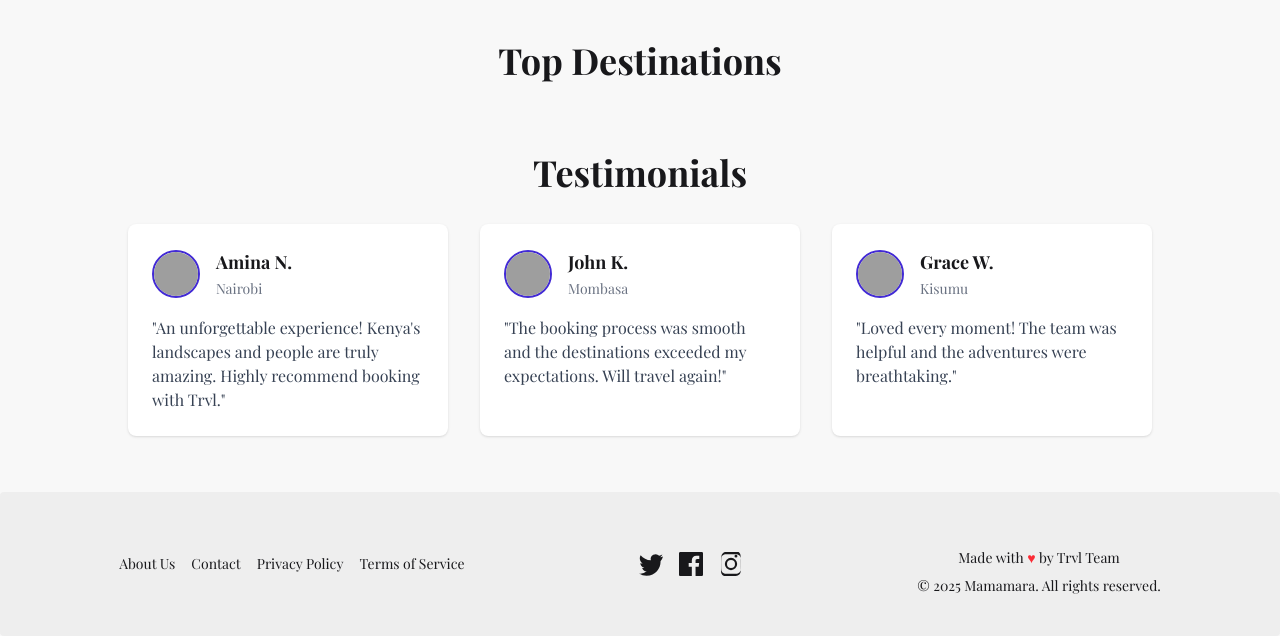
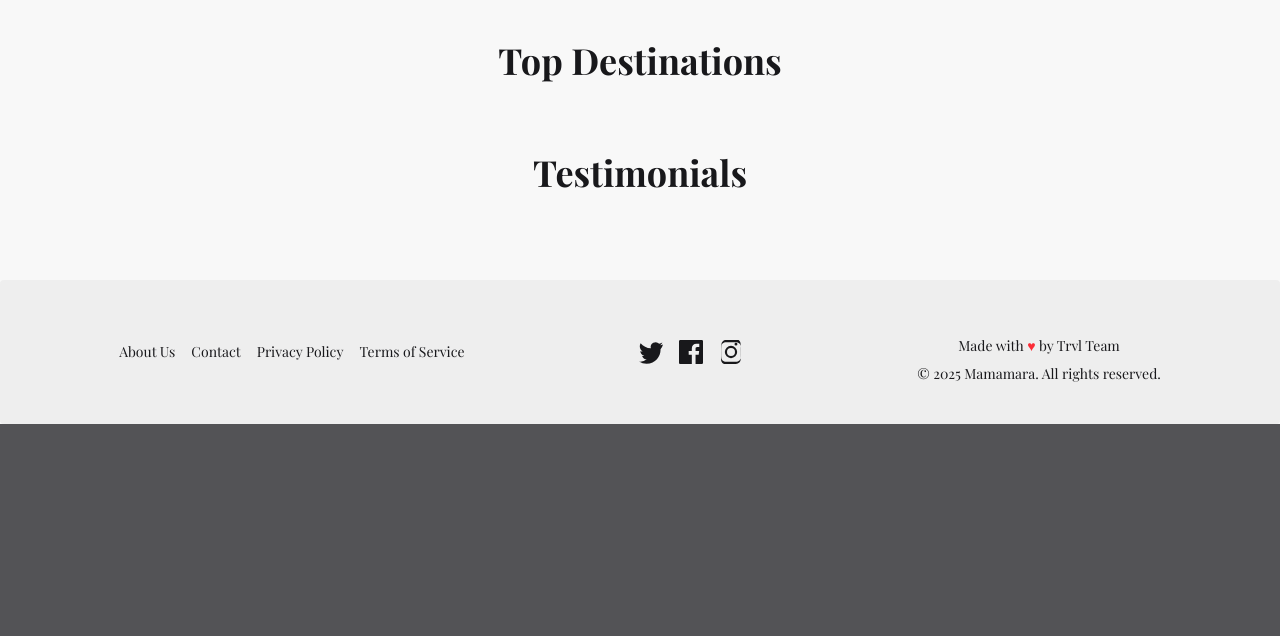
Before and after one commit to MissMern/dev-quest, a Laravel app: template trvl-landing/resources/views/welcome.blade.php in a window 1280 px wide. Shown: the part 889-1525 px from the top of the page. After the commit the page ends 1313 px from the top, so only its background shows below. Run offline with Laravel 12, Linux system fonts and the light colour scheme; the template is opened without the code that fills it, so the values that code supplies are empty; style sheets or scripts are compiled from the project's sources; grey boxes are pictures that could not be loaded.

Commit message:
merging of the two projects

```diff
--- a/trvl-landing/app/Http/Controllers/DestinationsController.php
+++ b/trvl-landing/app/Http/Controllers/DestinationsController.php
@@ -15,6 +15,9 @@ class DestinationsController extends Controller
         public function index()
         {
             $destinations = DB::select('EXEC get_all_destinations');
-            return view('welcome', compact('destinations'));
+            $users =DB::select('EXEC get_all_users');
+
+
+            return view('welcome', compact('destinations','users'));
         }
 }
--- a/trvl-landing/resources/views/welcome.blade.php
+++ b/trvl-landing/resources/views/welcome.blade.php
@@ -88,39 +88,24 @@
     @endforeach
 </div>
 
+
 <!--Testimonials-->
 <h1 class="mt-10 text-center font-playfairdisplay text-4xl font-bold">Testimonials</h1>
 <div class="flex flex-col md:flex-row justify-center items-stretch gap-8 my-8">
-    <div class="card bg-base-100 shadow-sm p-6 w-full md:w-80">
+   @foreach($users as $user)
+<div class="card bg-base-100 shadow-sm p-6 w-full md:w-80">
         <div class="flex items-center gap-4 mb-4">
-            <img src="https://randomuser.me/api/portraits/women/44.jpg" alt="User" class="w-12 h-12 rounded-full border-2 border-primary" />
+            <img src="{{ asset($user->pic) }}" alt="User" class="w-12 h-12 rounded-full border-2 border-primary" />
             <div>
-                <h3 class="font-bold text-lg">Amina N.</h3>
-                <span class="text-sm text-gray-500">Nairobi</span>
+                <h3 class="font-bold text-lg">{{$user->name}}</h3>
+                <span class="text-sm text-gray-500">{{$user->title}}</span>
             </div>
         </div>
-        <p class="text-gray-700">"An unforgettable experience! Kenya's landscapes and people are truly amazing. Highly recommend booking with Trvl."</p>
+        <p class="text-gray-700">{{$user->bio}}</p>
     </div>
-    <div class="card bg-base-100 shadow-sm p-6 w-full md:w-80">
-        <div class="flex items-center gap-4 mb-4">
-            <img src="https://randomuser.me/api/portraits/men/32.jpg" alt="User" class="w-12 h-12 rounded-full border-2 border-primary" />
-            <div>
-                <h3 class="font-bold text-lg">John K.</h3>
-                <span class="text-sm text-gray-500">Mombasa</span>
-            </div>
-        </div>
-        <p class="text-gray-700">"The booking process was smooth and the destinations exceeded my expectations. Will travel again!"</p>
-    </div>
-    <div class="card bg-base-100 shadow-sm p-6 w-full md:w-80">
-        <div class="flex items-center gap-4 mb-4">
-            <img src="https://randomuser.me/api/portraits/women/68.jpg" alt="User" class="w-12 h-12 rounded-full border-2 border-primary" />
-            <div>
-                <h3 class="font-bold text-lg">Grace W.</h3>
-                <span class="text-sm text-gray-500">Kisumu</span>
-            </div>
-        </div>
-        <p class="text-gray-700">"Loved every moment! The team was helpful and the adventures were breathtaking."</p>
-    </div>
+    @endforeach
+
+
 </div>
 
 @endsection
```
